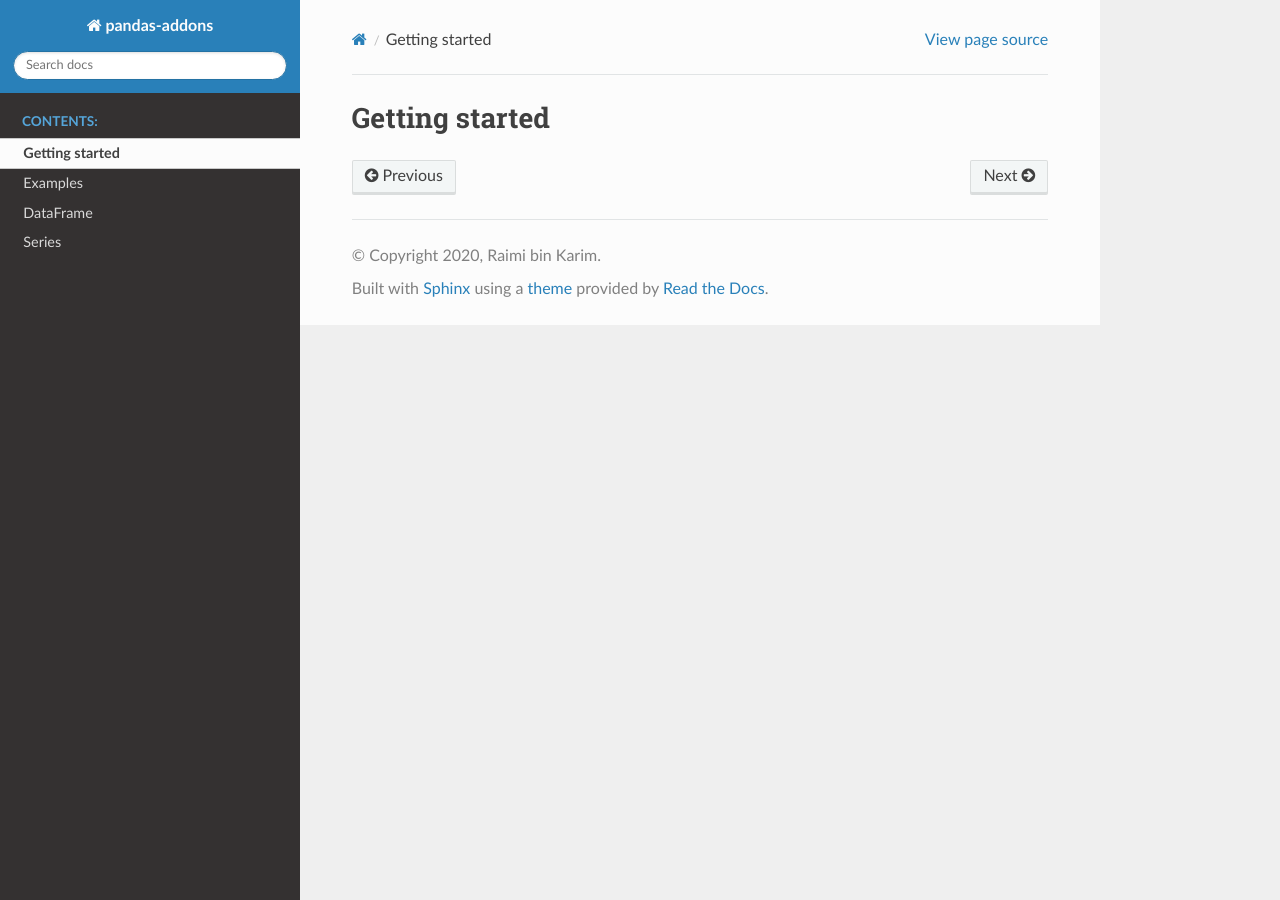
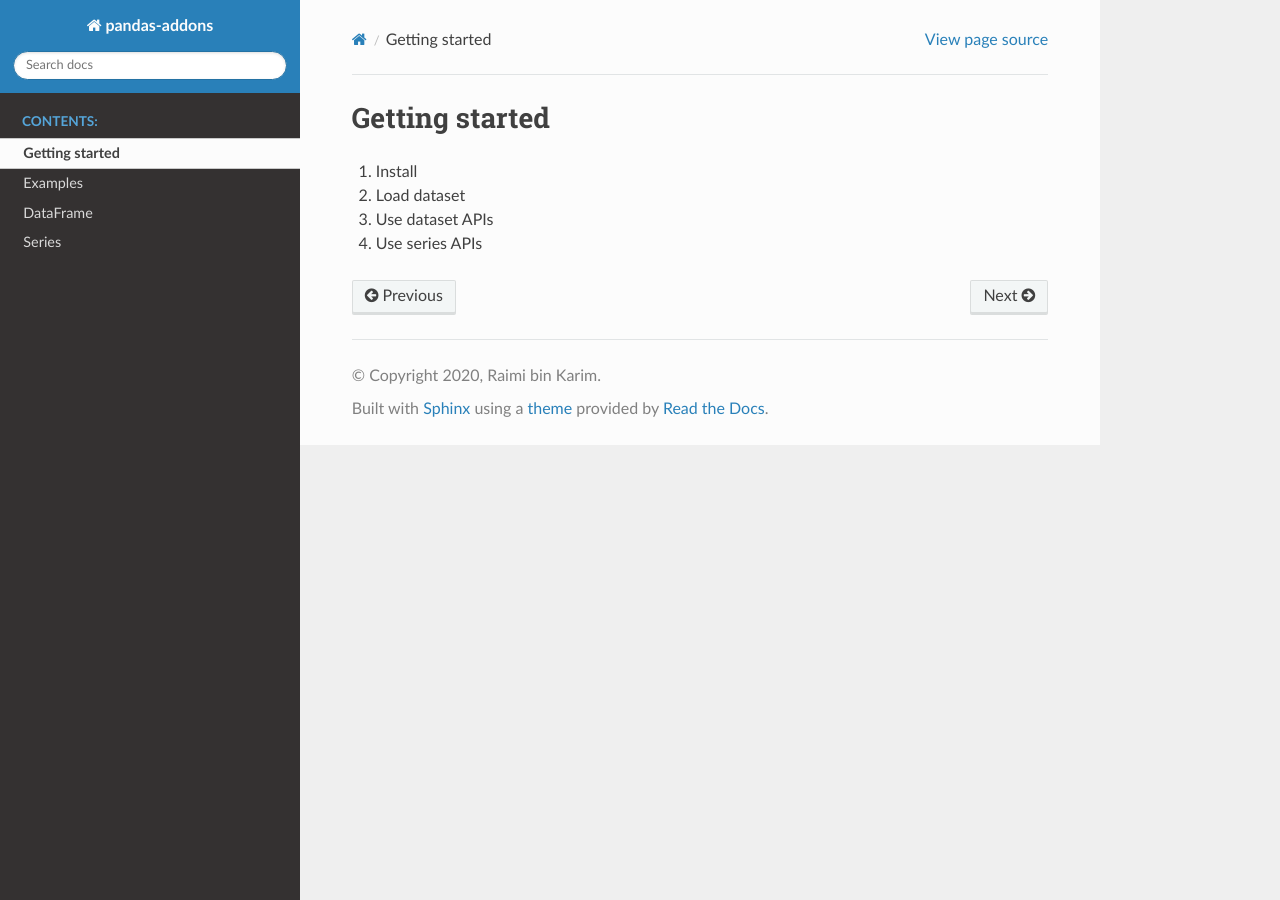
Before and after one commit to remykarem/pandas-lightning, a Sphinx documentation site: the page built from docs/source/getting_started.rst, in a window 1280 px wide. Built offline with Sphinx 7.4.7 and the Read the Docs theme 2.0.0, drawn with Linux system fonts in a browser that asks for light colours.

Commit message:
Add getting_started stub

```diff
--- a/docs/source/getting_started.rst
+++ b/docs/source/getting_started.rst
@@ -5,3 +5,11 @@
 
 Getting started
 ===============
+
+1. Install
+
+2. Load dataset
+
+3. Use dataset APIs
+
+4. Use series APIs
```
